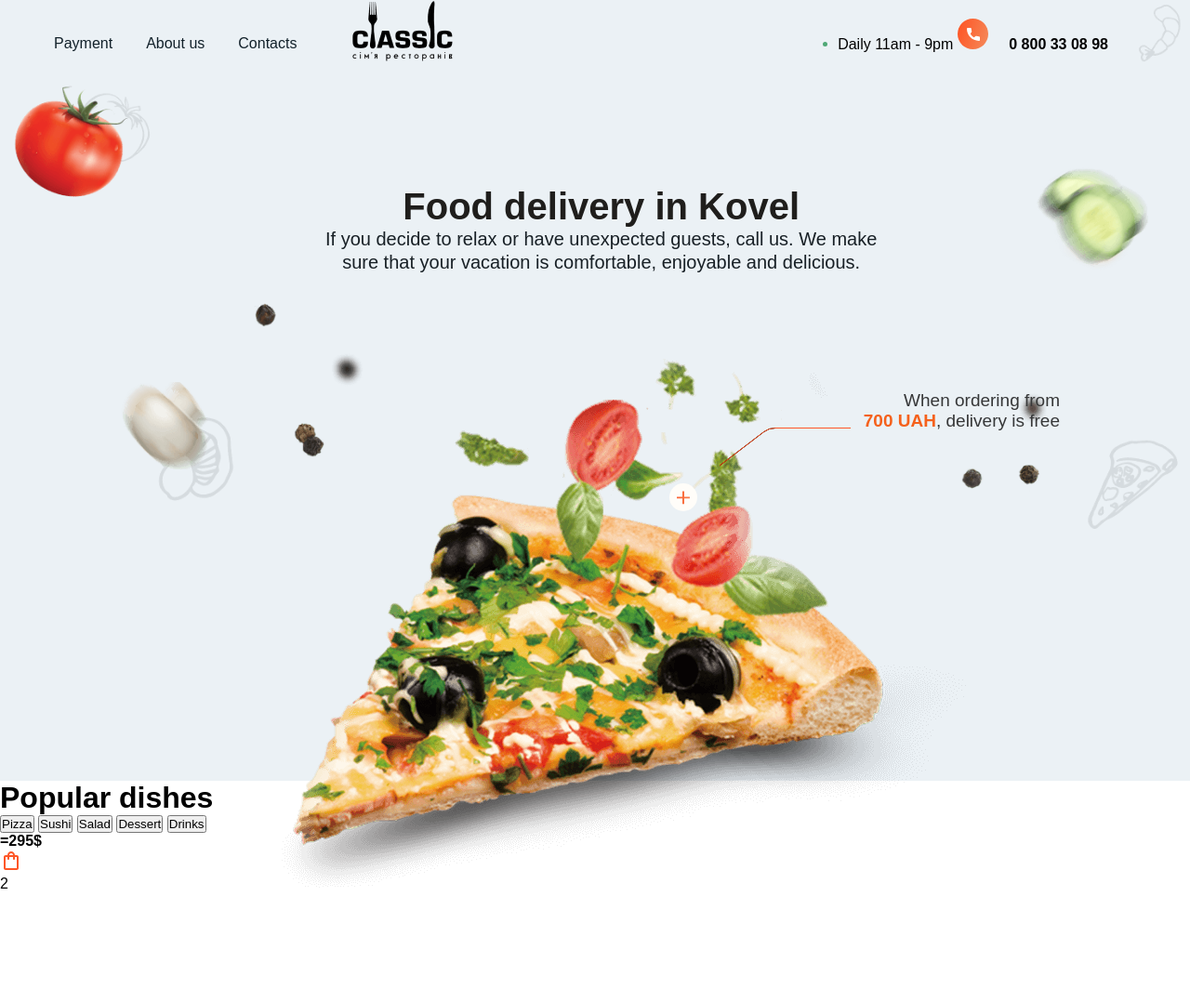
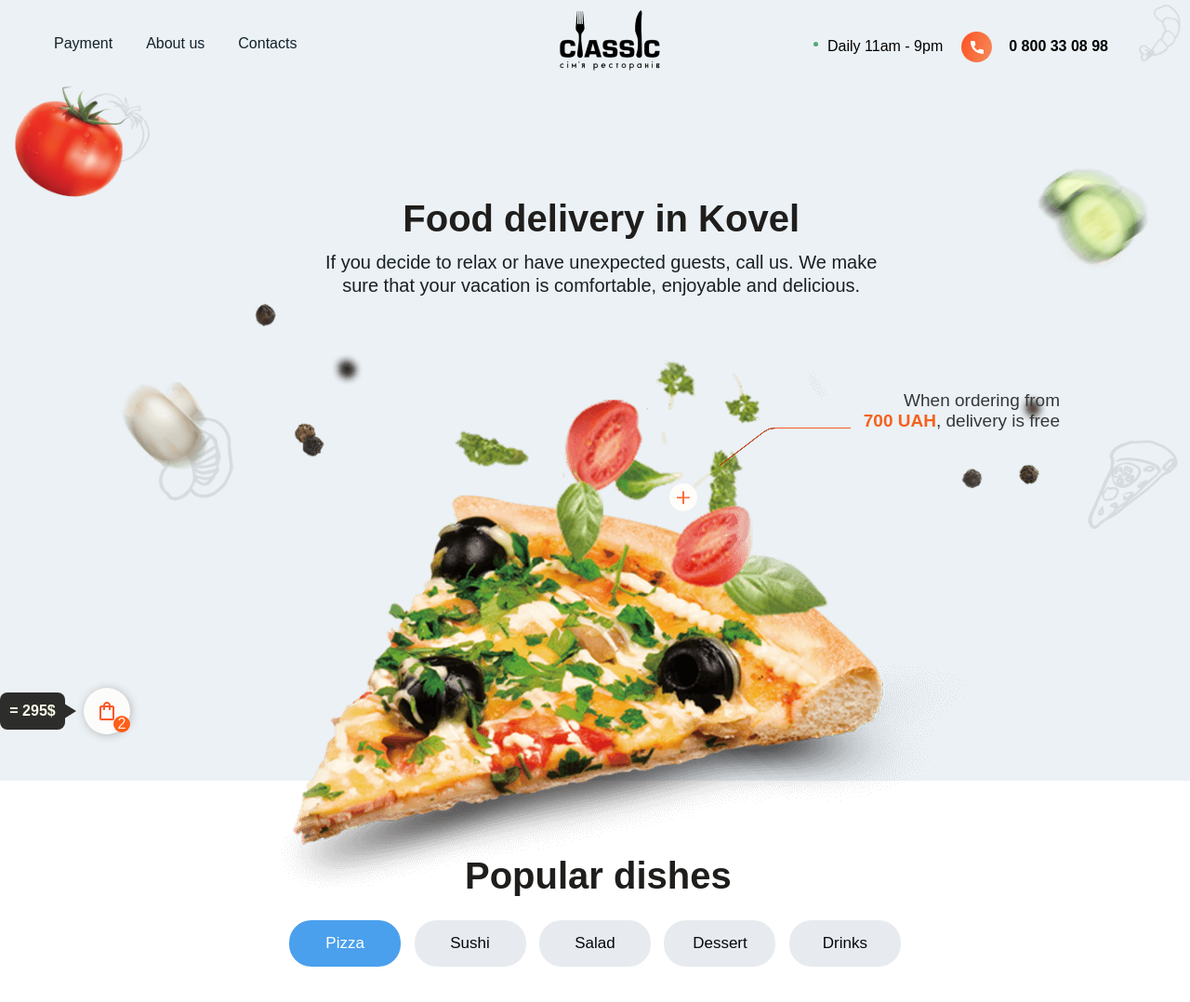
Before and after one commit to Iroda524/Food-market, a plain HTML site: page index.html in a window 1280 px wide. Shown: the whole page at 93% size. Before the commit the page ends 961 px from the top, so only its background shows below. Drawn offline with Linux system fonts and the light colour scheme.

Commit message:
Finally, some disadvantages

```diff
--- a/index.html
+++ b/index.html
@@ -22,7 +22,7 @@
 
             <div class="contact">
                 <p>Daily 11am - 9pm</p>
-                <img src="./img/icon-phone.svg" alt="This is icon phone">
+                <img class="phone" src="./img/icon-phone.svg" alt="This is icon phone">
                 <b>0 800 33 08 98</b>
             </div>
 
@@ -55,17 +55,17 @@
         </div>
 
         <div class="basket">
-            <div>
-                <b>=295$</b>
+            <div class="kv">
+                <b>= 295$</b>
             </div>
 
-            <div>
+            <div class="arrow" id="triangle-right">
 
             </div>
 
-            <div>
+            <div class="box_basket">
                 <img src="./img/shopping-bag.svg" alt="Shopping bag">
-                <div>
+                <div class="two">
                     2
                 </div>
             </div>
--- a/sass/style.scss
+++ b/sass/style.scss
@@ -10,12 +10,12 @@ body{
     font-family: sans-serif;
 }
 
-@mixin hover{
-    &:hover{
-        color: #f5611c;
-        cursor: pointer;
-    }
-}
+// @mixin hover(){
+//     &:hover{
+//         color: #f5611c;
+//         cursor: pointer;
+//     }
+// }
 
 .box_top{
     width: 100%;
@@ -33,24 +33,36 @@ body{
         color: #12212a;
         font-weight: lighter;
         transition: $trn;
-        @include hover();
+        &:hover{
+            color: #f5611c;
+            cursor: pointer;
+        }
     }
 
     .logo{
-        text-align: center;
+        position: absolute;
+        top: 10px;
+        left: 600px;
+        &:hover{
+            cursor: pointer;
+        }
     }
 
     .contact{
+        height: 100px;
         position: absolute;
         right: 30px;
         padding: 20px 40px;
+        display: flex;
+        align-items: center;
+        justify-content: center;
         p{
             display: inline-block;
         }
         p::before{
             position: absolute;
             top: 45px;
-            right: 360px;
+            right: 370px;
             content: '';
             width: 5px;
             height: 5px;
@@ -59,12 +71,15 @@ body{
         }
         b{
             padding: 18px;
-            @include hover;
+            &:hover{
+                color: #f5611c;
+                cursor: pointer;
+            }
         }
 
-        // img{
-        //     padding-top: 40px;
-        // }
+        .phone{
+            padding-left: 20px;
+        }
     }
 
     .bg{
@@ -99,6 +114,9 @@ body{
             width: 16px;
             height: 16px;
         }
+        &:hover{
+            opacity: 0.8;
+        }
     }
     .text{
         color: #363738;
@@ -121,6 +139,7 @@ body{
         strong{
             font-size: 2.5rem;
             color: #1f1e1c;
+            line-height: 70px;
         }
         small{
             font-size: 20px;
@@ -129,4 +148,106 @@ body{
             line-height: 25px;
         }
     }
+
 }
+
+.box_bottom{
+    width: 100%;
+    height: 300px;
+    text-align: center;
+    position: relative;
+    h1{
+        font-size: 2.5rem;
+        color: #1f1e1c;
+        position: absolute;
+        top: 80px;
+        left: 500px;
+    }
+    button{
+        width: 120px;
+        height: 50px;
+        border: none;
+        border-radius: 24px;
+        margin: 150px 5px 0 5px;
+        color: #06070f;
+        background-color: #e7ebf0;
+        // font-weight: bolder;
+        font-size: 17px;
+        transition: $trn;
+        &:hover{
+            cursor: pointer;
+        }
+    }
+
+    .first{
+        color: #fffffb;
+        background-color: #4aa0ed;
+    }
+}
+
+.basket{
+    display: flex;
+    position: sticky;
+    bottom: 10px;
+    right: 0;
+    align-items: center;
+    .kv{
+        width: 70px;
+        height: 40px;
+        background-color: #2d2d2c;
+        border-radius: 8px;
+        color: #fefee9;
+        font-size: 1rem;
+        display: flex;
+        align-items: center;
+        justify-content: center;
+        overflow: hidden;
+    }
+    // .arrow{
+    //     width: 20px;
+    //     height: 20px;
+    //     background-color: #2d2d2c;
+    //     transform: rotate(-45deg);
+    //     position: absolute;
+    //     left: 55px;
+    //     top: 10px;
+    // }
+    #triangle-right {
+        width: 0;
+        height: 0;
+        border-top: 10px solid transparent;
+        border-left: 16px solid #2d2d2c;
+        border-bottom: 10px solid transparent;
+        position: absolute;
+        top: 15px;
+        left: 66px;
+        display: flex;
+    }
+
+    .box_basket{
+        width: 50px;
+        height: 50px;
+        border-radius: 50%;
+        background-color: #fcfcfb;
+        box-shadow: 1px 1px 10px #b6b6b6;
+        position: relative;
+        display: flex;
+        align-items: center;
+        justify-content: center;
+        margin-left: 20px;
+        .two{
+            width: 18px;
+            height: 18px;
+            border-radius: 50%;
+            background-color: #ff5d1a;
+            color: #fcf1dc;
+            text-align: center;
+            position: absolute;
+            top: 30px;
+            right: 0px;
+        }
+        &:hover{
+            cursor: pointer;
+        }
+    }
+}
```
Also changed, not shown: css/style.css, 1 other file.
